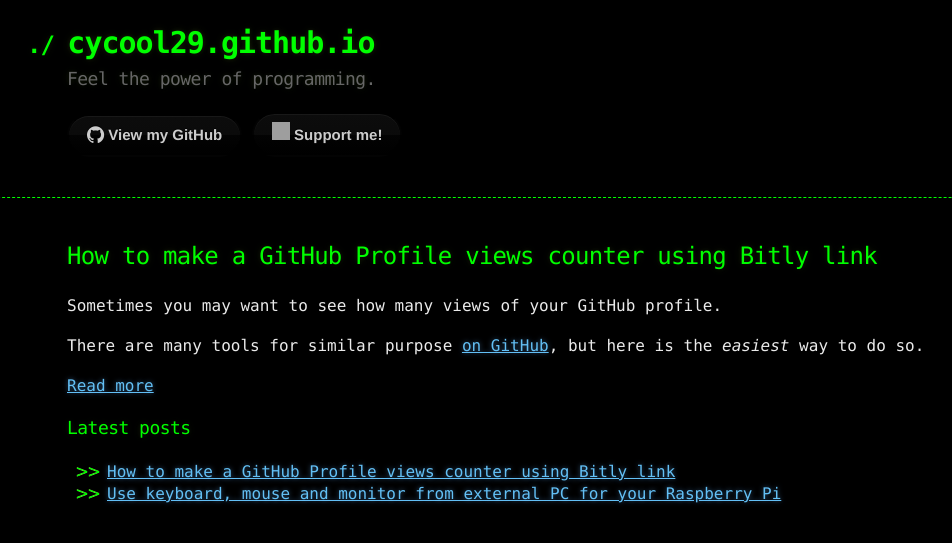
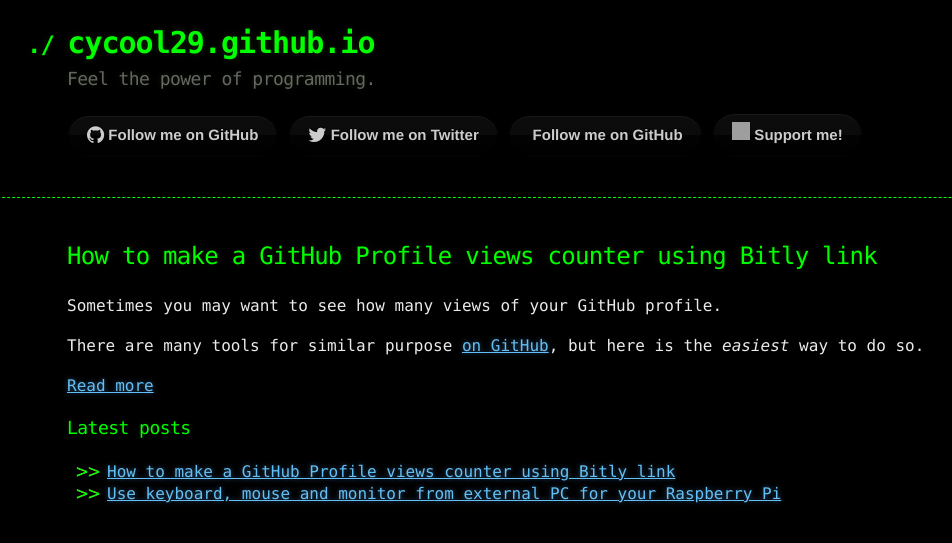
Before and after one commit to cycool29/cycool29.github.io, a Jekyll site: the page built from index.md, in a window 1280 px wide. Shown: the top 543 px of the page, without its empty margins (73-1025 px from the left). Built offline with Jekyll 4.4.1, drawn with Linux system fonts in a browser that asks for light colours; a style sheet for code colours, icons or effects is not loaded.

Commit message:
Update default.html

```diff
--- a/_layouts/default.html
+++ b/_layouts/default.html
@@ -12,6 +12,7 @@
     <link rel="manifest" href="/favicon/site.webmanifest">
     <link rel="stylesheet" href="{{ '/assets/css/style.css?v=' | append: site.github.build_revision | relative_url }}">
     <link rel="stylesheet" href="https://cdnjs.cloudflare.com/ajax/libs/font-awesome/4.7.0/css/font-awesome.min.css">
+    <link rel="stylesheet" href="https://cdn.jsdelivr.net/npm/fork-awesome@1.2.0/css/fork-awesome.min.css" integrity="sha256-XoaMnoYC5TH6/+ihMEnospgm0J1PM/nioxbOUdnM8HY=" crossorigin="anonymous">
     <!-- Global site tag (gtag.js) - Google Analytics -->
     <script async src="https://www.googletagmanager.com/gtag/js?id=G-C3D93465DL"></script>
     <script>
@@ -74,8 +75,9 @@
             <h2>{{ site.description | default: site.github.project_tagline }}</h2>
 
             <section id="github">
-                <a href="https://github.com/cycool29" class="btn" target="_blank"><i class="fa fa-github fa-lg"
-                        aria-hidden="true"></i> View my GitHub</a>
+                <a href="https://github.com/cycool29" class="btn" target="_blank"><i class="fa fa-github fa-lg" aria-hidden="true"></i> Follow me on GitHub</a>
+                <a href="https://twitter.com/cycool29" class="btn" target="_blank"><i class="fa fa-twitter fa-lg" aria-hidden="true"></i> Follow me on Twitter</a>
+                <a href="https://dev.to/cycool29" class="btn" target="_blank"><i class="fa fa-dev-to fa-lg" aria-hidden="true"></i> Follow me on GitHub</a>
                 <a href="https://ko-fi.com/cycool29" class="btn" target="_blank"><i class="kofi"></i> Support me!</a>
             </section>
         </div>
```
